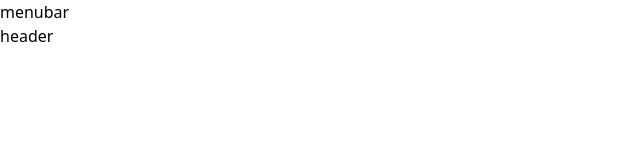
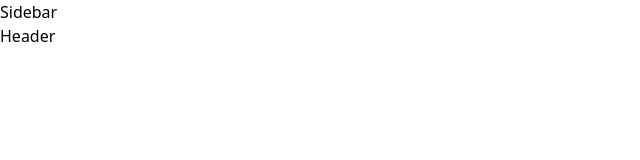
Before and after one commit to findhridoy/time-tracking, a React (Vite) app: page / in a window 1280 px wide. Shown: the top 160 px of the page, without its empty margins (0-640 px from the left). Built offline with nearby package versions, Linux system fonts and the light colour scheme.

Commit message:
added: header, sidebar

```diff
--- /dev/null
+++ b/src/components/Header.jsx
@@ -0,0 +1,5 @@
+import React from "react";
+
+export default function Header() {
+  return <header>Header</header>;
+}
--- /dev/null
+++ b/src/components/Sidebar.jsx
@@ -0,0 +1,5 @@
+import React from "react";
+
+export default function Sidebar() {
+  return <aside>Sidebar</aside>;
+}
--- a/src/components/layout/Layout.jsx
+++ b/src/components/layout/Layout.jsx
@@ -1,10 +1,12 @@
 import { Outlet } from "react-router-dom";
+import Header from "../Header";
+import Sidebar from "../Sidebar";
 
 export default function Layout() {
   return (
     <div>
-      <aside>menubar</aside>
-      <header>header</header>
+      <Sidebar />
+      <Header />
 
       <main>
         <Outlet />
```
